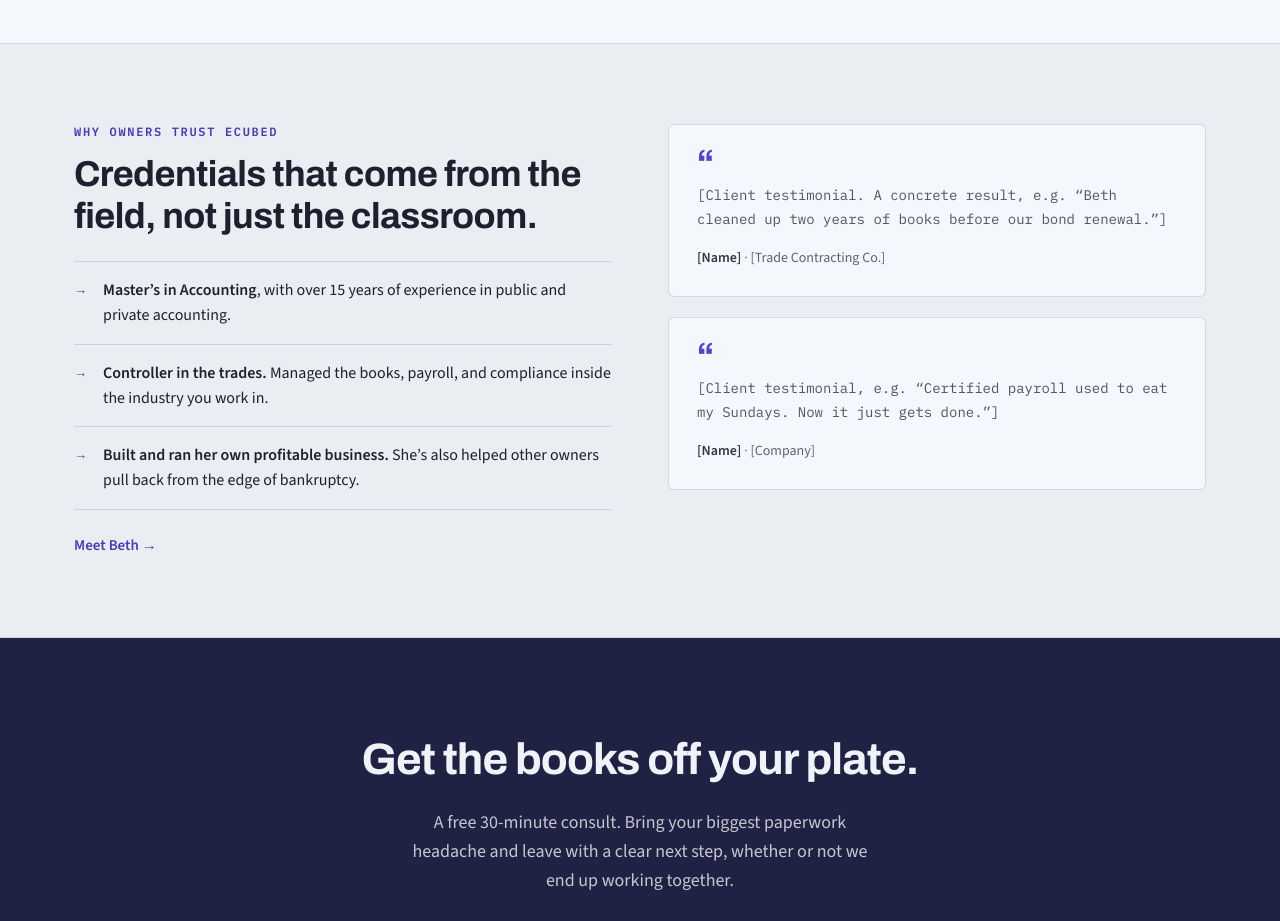
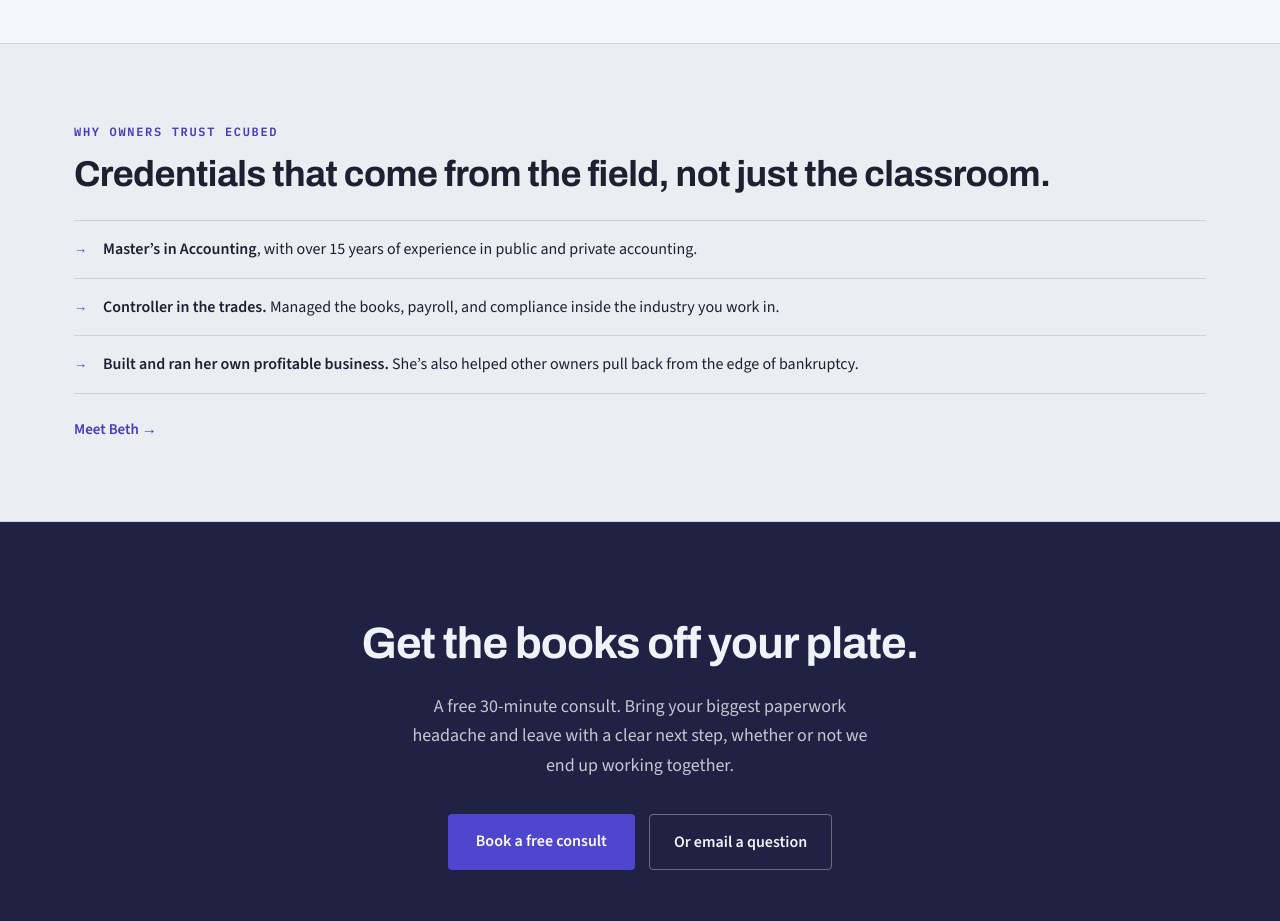
Before and after one commit to wfahnestock/e3bc, a Next.js app: page / in a window 1280 px wide. Shown: the part 1700-2621 px from the top of the page. Built offline with nearby package versions, Linux system fonts and the light colour scheme.

Commit message:
Hide testimonial placeholders until real quotes arrive

```diff
--- a/app/page.tsx
+++ b/app/page.tsx
@@ -21,20 +21,22 @@
   "Low-voltage",
 ];
 
-const TESTIMONIALS = [
-  {
-    quote:
-      "[Client testimonial. A concrete result, e.g. “Beth cleaned up two years of books before our bond renewal.”]",
-    name: "[Name]",
-    company: "[Trade Contracting Co.]",
-  },
-  {
-    quote:
-      "[Client testimonial, e.g. “Certified payroll used to eat my Sundays. Now it just gets done.”]",
-    name: "[Name]",
-    company: "[Company]",
-  },
-];
+// Testimonials hidden until real client quotes arrive — uncomment this
+// block and the matching JSX in the Credibility section to restore them.
+// const TESTIMONIALS = [
+//   {
+//     quote:
+//       "[Client testimonial. A concrete result, e.g. “Beth cleaned up two years of books before our bond renewal.”]",
+//     name: "[Name]",
+//     company: "[Trade Contracting Co.]",
+//   },
+//   {
+//     quote:
+//       "[Client testimonial, e.g. “Certified payroll used to eat my Sundays. Now it just gets done.”]",
+//     name: "[Name]",
+//     company: "[Company]",
+//   },
+// ];
 
 export default function HomePage() {
   return (
@@ -275,6 +277,8 @@
               Meet Beth →
             </Link>
           </div>
+          {/* Testimonials hidden until real client quotes arrive — also
+              uncomment the TESTIMONIALS constant at the top of this file.
           <div className="grid content-start gap-5">
             {TESTIMONIALS.map((t) => (
               <div
@@ -296,6 +300,7 @@
               </div>
             ))}
           </div>
+          */}
         </div>
       </section>
 
```
